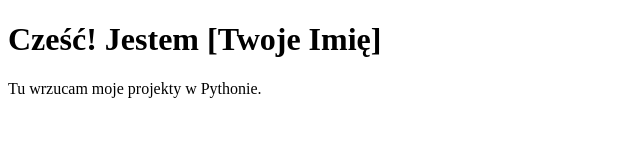
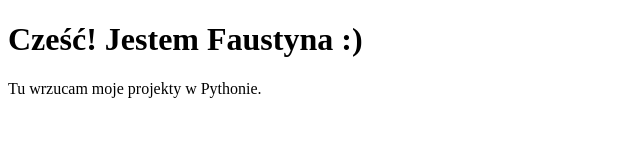
Before and after one commit to Fijalkowska/fijalkowska.github.io, a plain HTML site: page index.html in a window 1280 px wide. Shown: the whole page, without its empty margins (0-640 px from the left). Drawn offline with Linux system fonts and the light colour scheme.

Commit message:
Update index.html

```diff
--- a/index.html
+++ b/index.html
@@ -5,7 +5,7 @@
   <meta charset="UTF-8" />
 </head>
 <body>
-  <h1>Cześć! Jestem [Twoje Imię]</h1>
+  <h1>Cześć! Jestem Faustyna :)</h1>
   <p>Tu wrzucam moje projekty w Pythonie.</p>
 </body>
 </html>
```
